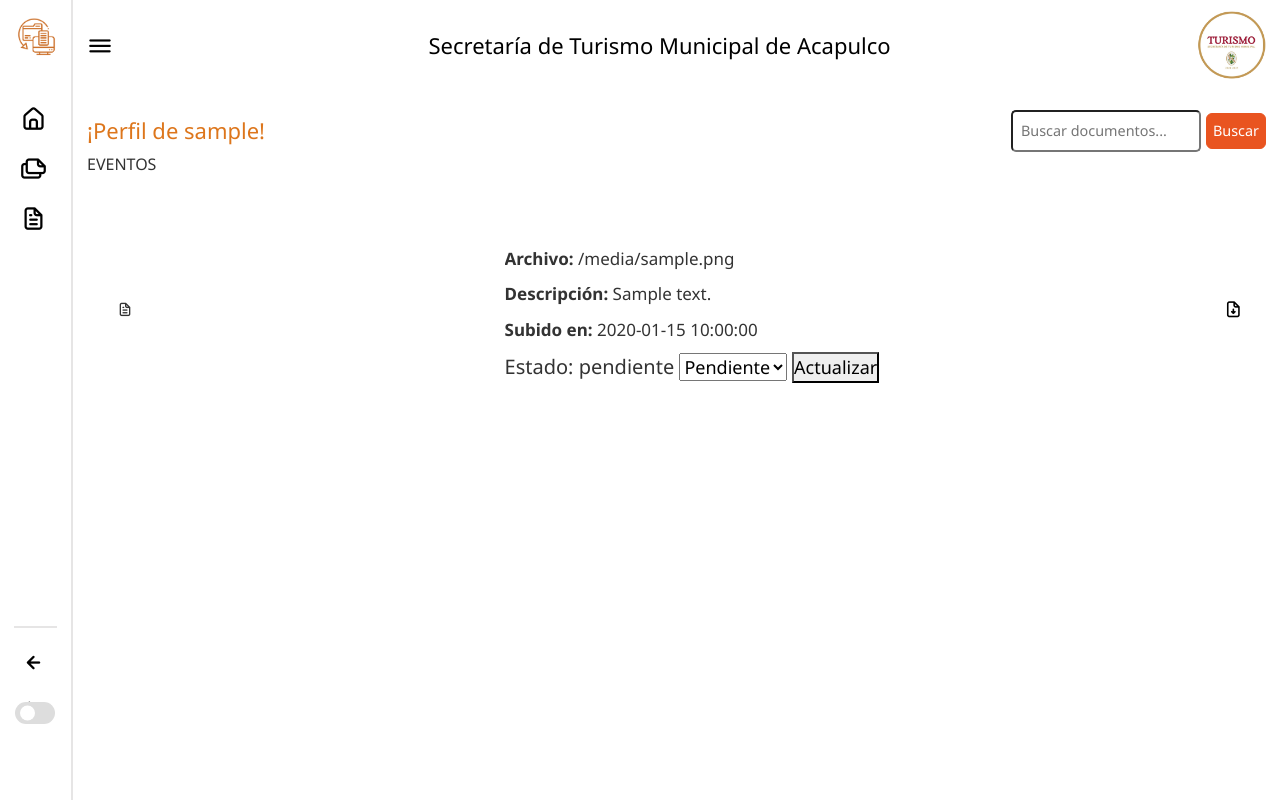
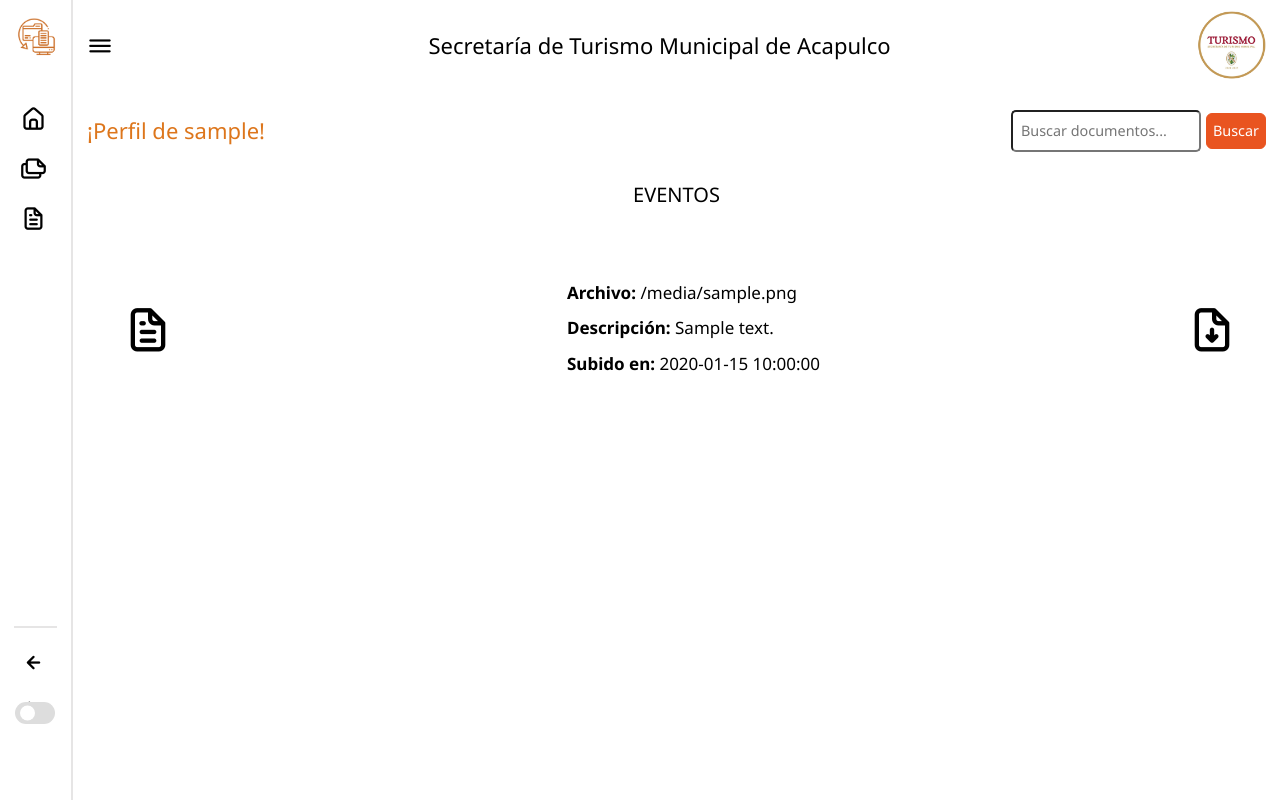
Before and after one commit to josselinesot/SECTUR-, a Flask app: a page that uses templates/admin_user_dashboard.html in a window 1280 px wide. Run offline with Flask 3, Linux system fonts and the light colour scheme; the visitor is signed in with stand-in values (Sample User, id 1); a database or web service that is not in the repository returns one stand-in record (values such as "Sample title"); parts of the project's set-up code (start-up, migrations or seed data) failed here and were passed over.

Commit message:
cambio-de-front

```diff
--- a/templates/admin_user_dashboard.html
+++ b/templates/admin_user_dashboard.html
@@ -91,8 +91,8 @@
                     </div>
                 </div>
 
-                <div class="pdf-lista-pdf">
-                    <a>EVENTOS</a>
+                <div class="pdf-container">
+                    <a>EVENTOS </a>
                     {% with messages = get_flashed_messages(with_categories=true) %}
                     {% if messages %}
                     {% for category, message in messages %}
@@ -103,24 +103,15 @@
                     <ul class="pdf-list">
                         {% for pdf in user_files %}
                         <li class="pdf-item">
-                            <span class="pdf-icon"><i class="uil uil-file-alt"></i></span>
+                            <span class="pdf-icon"><i class="uil uil-file-alt" style="font-size: 52px;"></i></span>
                             <div class="pdf-details">
                                 <p><strong>Archivo:</strong> {{ pdf['filename'] }}</p>
                                 <p><strong>Descripción:</strong> {{ pdf['description'] }}</p>
                                 <p><strong>Subido en:</strong> {{ pdf['upload_time'] }}</p>
-                                Estado: {{ pdf.status or 'pendiente' }}
-                                <form action="{{ url_for('update_status', file_id=pdf.file_id) }}" method="post">
-                                <select name="status">
-                                 <option value="pendiente" {% if pdf.status == 'pendiente' %}selected{% endif %}>Pendiente</option>
-                                 <option value="revisado" {% if pdf.status == 'revisado' %}selected{% endif %}>Revisado</option>
-                                 <option value="aprobado" {% if pdf.status == 'aprobado' %}selected{% endif %}>Aprobado</option>
-                                 </select>
-                                 <button type="submit">Actualizar</button>
-                                </form>
                             </div>
                             <div class="pdf-actions">
                                 <a href="{{ url_for('download_pdf', file_id=pdf['file_id']) }}" class="btn btn-link">
-                                    <i class="uil uil-file-download"></i>
+                                    <i class="uil uil-file-download" style="font-size: 52px;"></i>
                                 </a>
 
                             </div>
```
